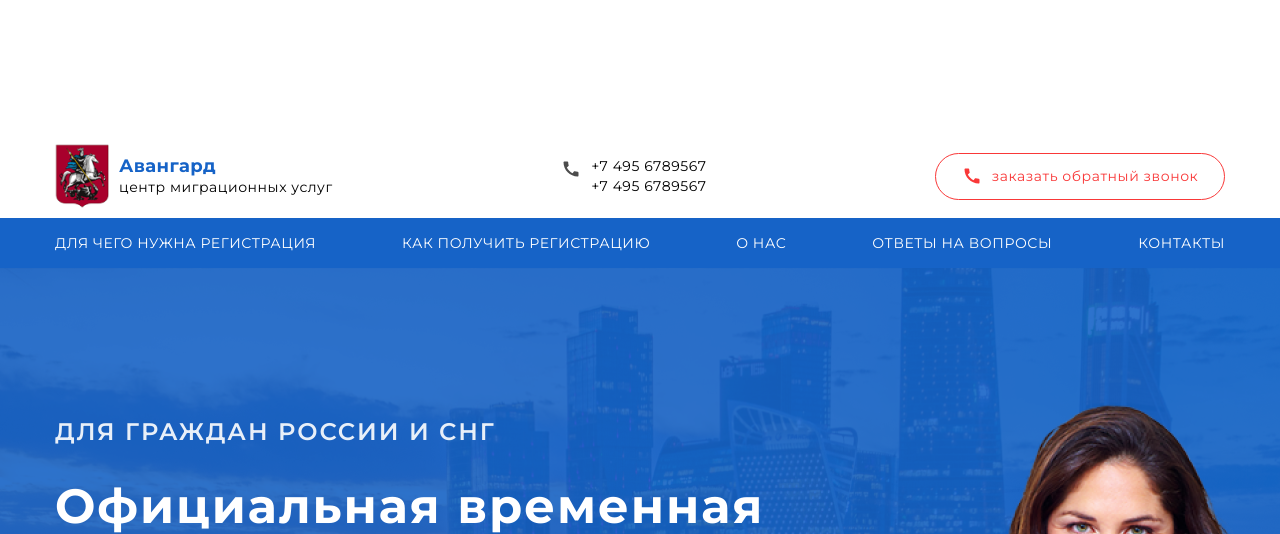
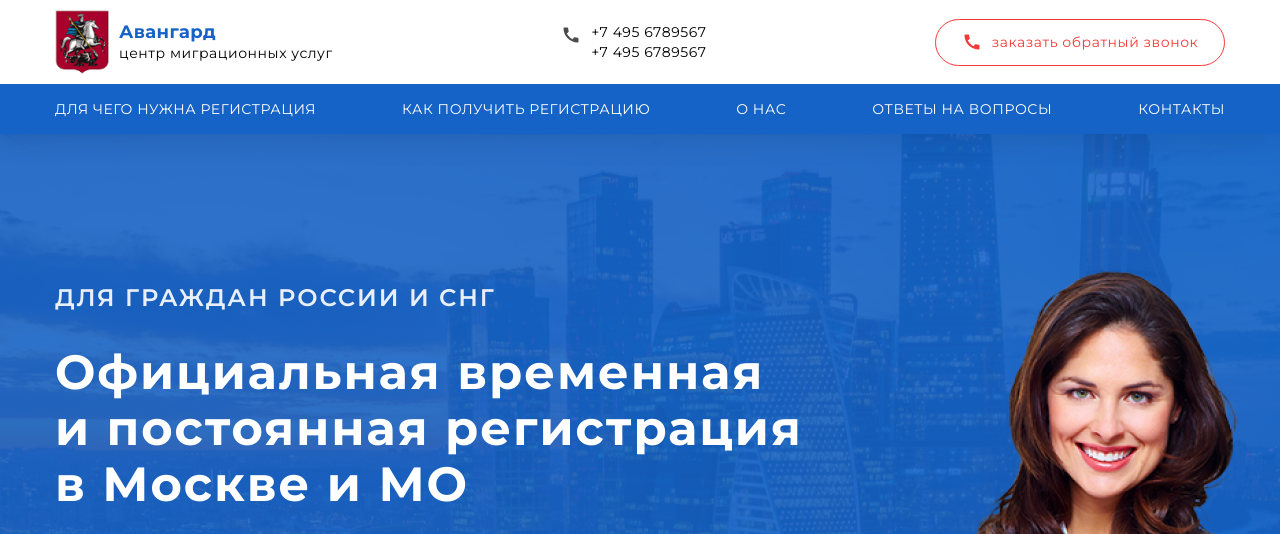
Before and after one commit to netexsu/Avangard, a PHP site: page / in a window 1280 px wide. Shown: the top 534 px of the page. Run offline with PHP 8.4, Linux system fonts and the light colour scheme; style sheets or scripts are compiled from the project's sources.

Commit message:
Добавил фиксацию меню

```diff
--- a/#src/scss/blocks/_navigation.scss
+++ b/#src/scss/blocks/_navigation.scss
@@ -1,5 +1,10 @@
 .navigation {
-  background-color: #fff;
+	background-color: #fff;
+	position: fixed;
+	top:0; width: 100%;
+	z-index: 5;
+	box-shadow: 0px 4px 30px rgba(0, 0, 0, 0.1);
+
   .block-contact {
     padding: 10px 0;
     .wrapper {
```
